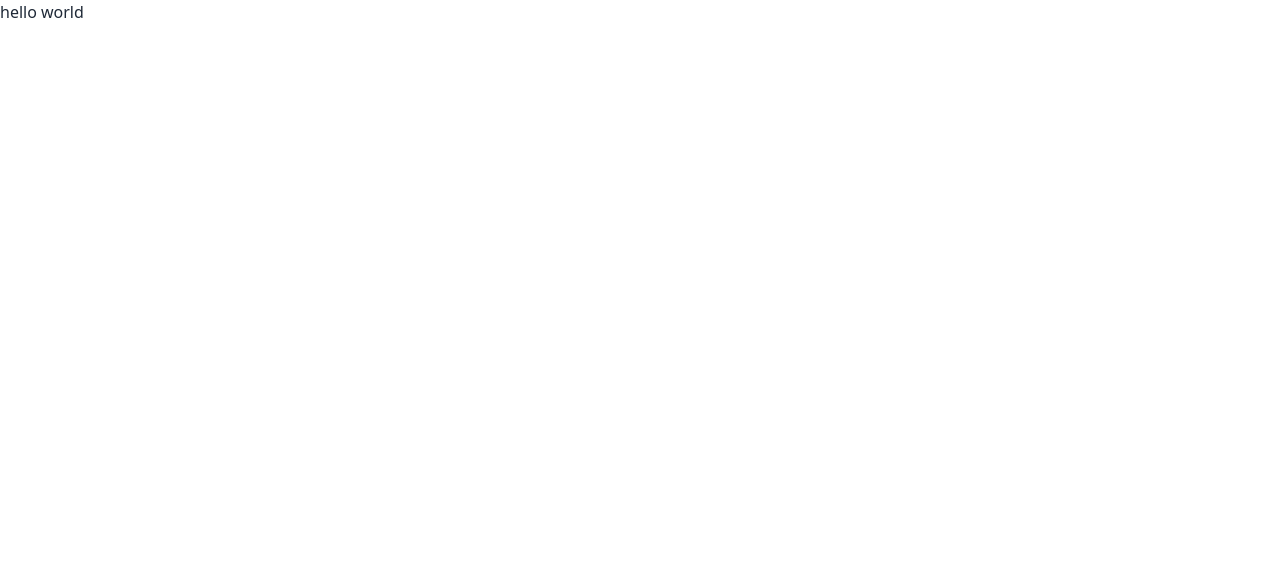
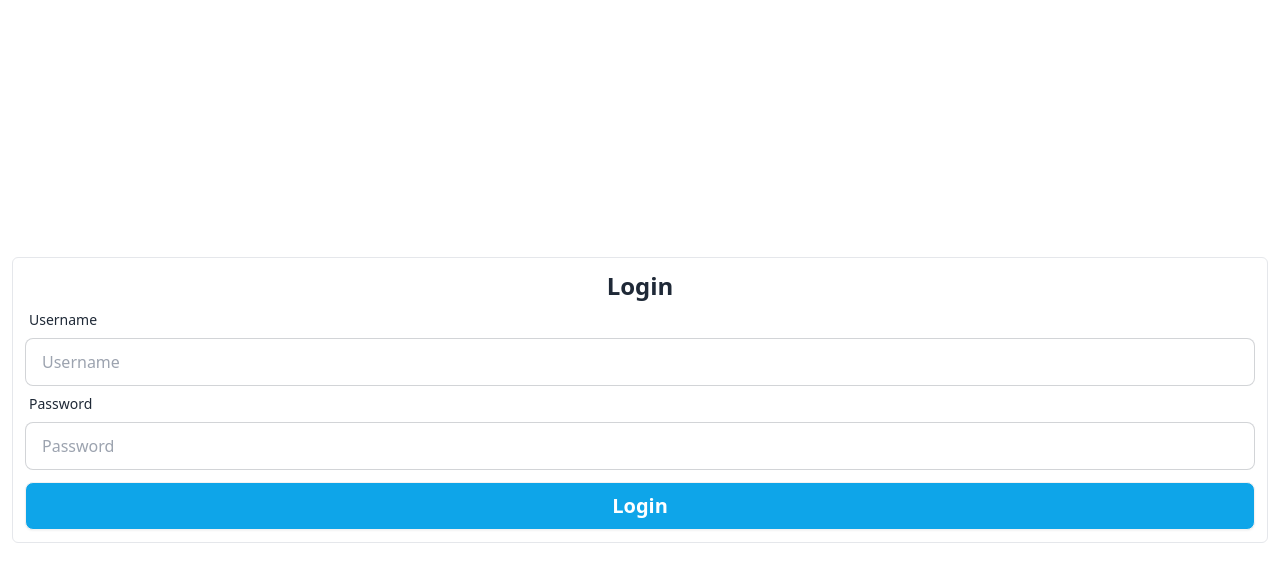
Before and after one commit to Namtt11/Sridonchai_waterapp, a Nuxt app: page / in a window 1280 px wide. Shown: the top 582 px of the page. Built offline with nearby package versions, Linux system fonts and the light colour scheme.

Commit message:
update coding

```diff
--- a/pages/blog/index.vue
+++ b/pages/blog/index.vue
@@ -4,31 +4,14 @@
 
     <ul>
       <li v-for="blog in blogs">
-        <RouterLink class="link link-primary" :to="`/blog/${blog.id}`">{{ blog.title }}</RouterLink>
+        <a :href="`/blog/${blog.id }`">{{ blog.title }}</a>
       </li>
     </ul>
-
-    <details class="dropdown">
-      <summary class="m-1 btn">open or close</summary>
-      <ul class="p-2 shadow menu dropdown-content z-[1] bg-base-100 rounded-box w-52">
-        <li><a>Item 1</a></li>
-        <li><a>Item 2</a></li>
-      </ul>
-    </details>
-
-    <details class="dropdown">
-      <summary class="m-1 btn">open or close</summary>
-      <ul class="p-2 shadow menu dropdown-content z-[1] bg-base-100 rounded-box w-52">
-        <li><a>Item 1</a></li>
-        <li><a>Item 2</a></li>
-      </ul>
-    </details>
   </div>
 </template>
 
 <script lang="ts" setup>
 import { Blog } from '@/domains/entities/blog'
-
 
 let blogs: Blog[] = [
   new Blog(1, "Hello"),
--- a/pages/index.vue
+++ b/pages/index.vue
@@ -1,6 +1,26 @@
 <template>
-  <div>
-    hello world
+  <div class="flex h-screen">
+    <div class="my-auto w-full mx-3 border rounded-md p-3 ">
+      <div class="text-2xl text-center font-bold">Login</div>
+
+      <label class="form-control w-full">
+        <div class="label">
+          <span class="label-text">Username</span>
+        </div>
+        <input type="text" placeholder="Username" class="input input-bordered w-full" />
+      </label>
+
+      <label class="form-control w-full">
+        <div class="label">
+          <span class="label-text">Password</span>
+        </div>
+        <input type="password" placeholder="Password" class="input input-bordered w-full" />
+      </label>
+
+      <button className="btn btn-block mt-3 bg-sky-500 text-white text-xl font-bold">Login</button>
+    </div>
+
+
   </div>
 </template>
 
@@ -8,6 +28,4 @@
 
 </script>
 
-<style>
-
-</style>
+<style></style>
```
